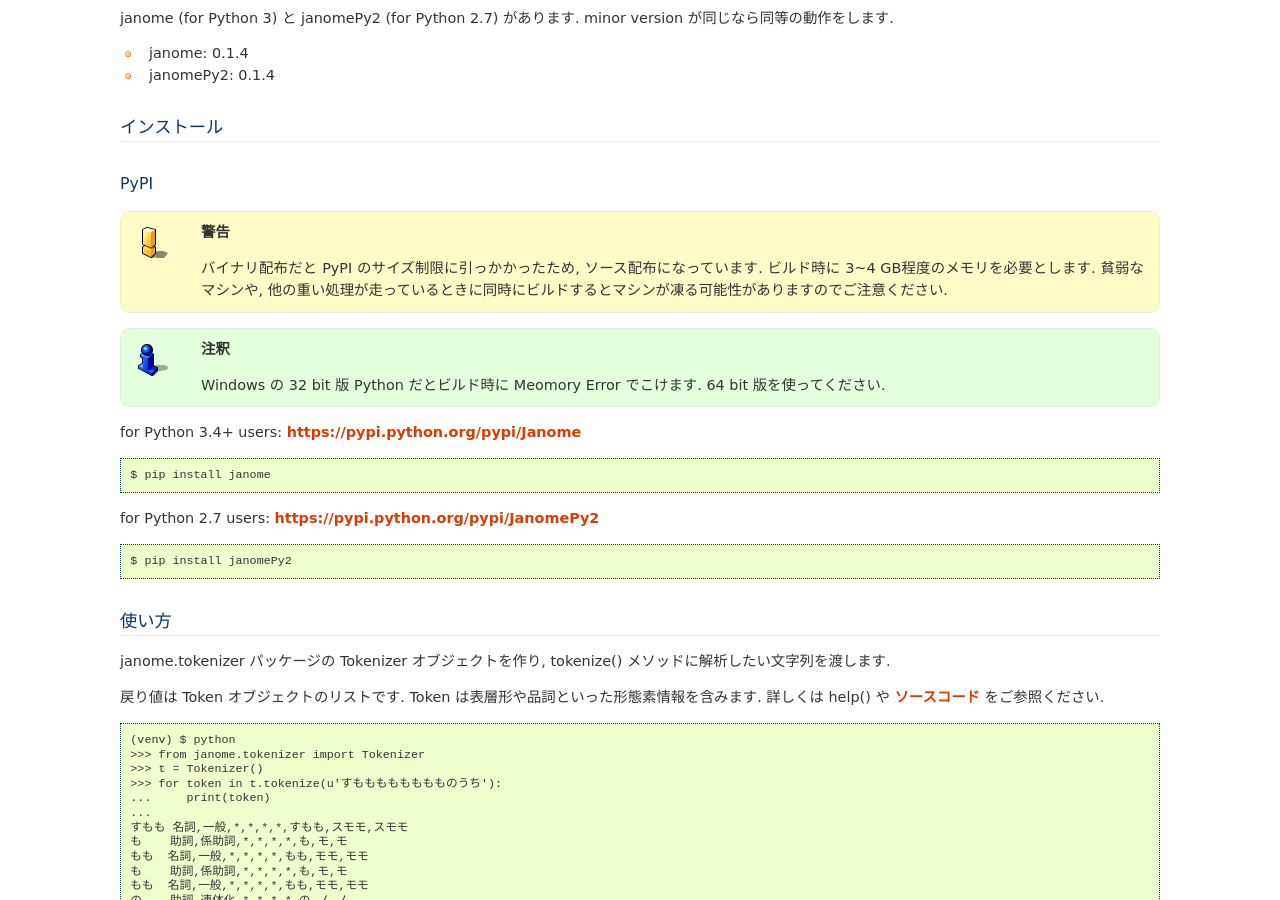
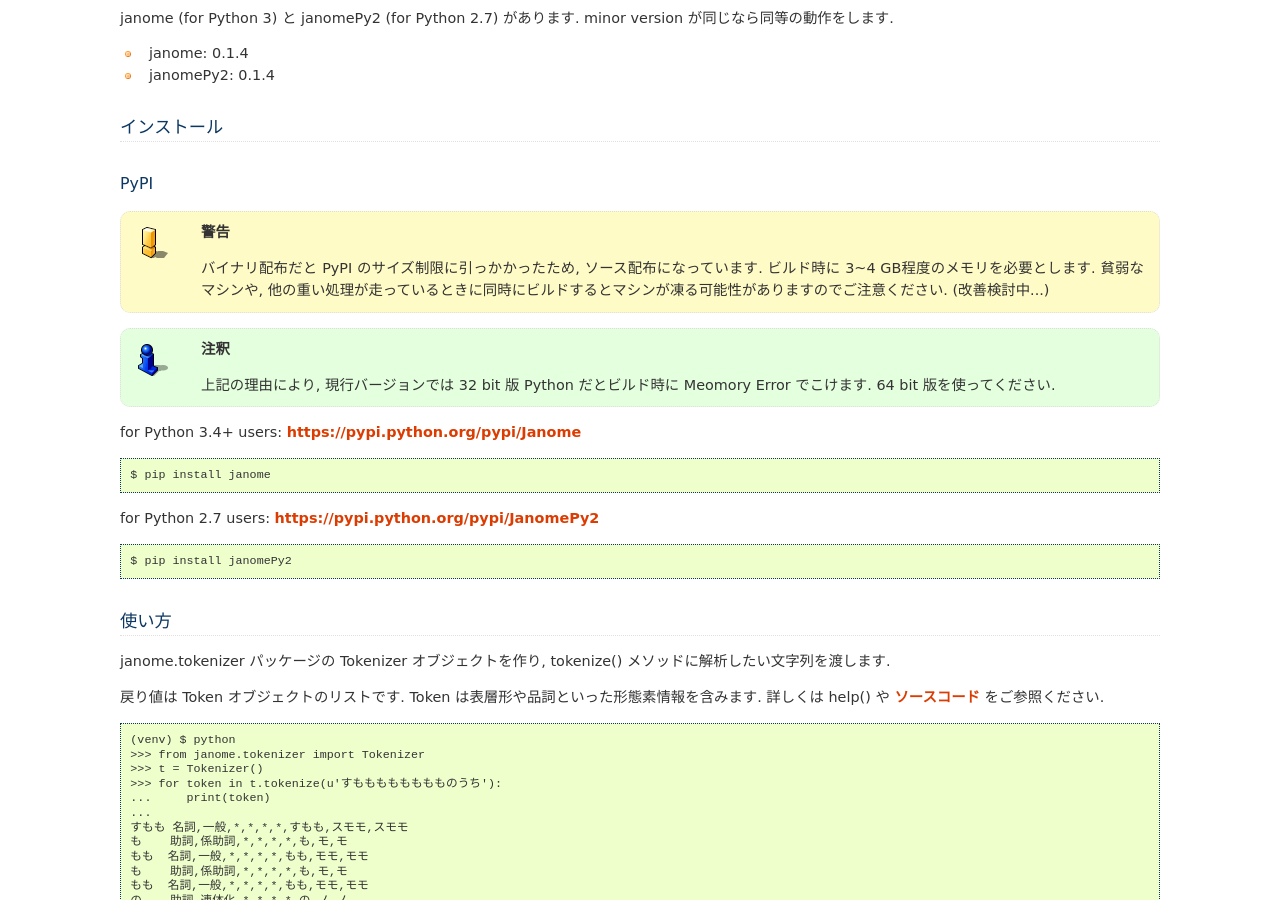
Before and after one commit to mocobeta/janome, a Sphinx documentation site: the page built from docs/index.rst, in a window 1280 px wide and 900 px high, scrolled down 613 px. Built offline with Sphinx 7.4.7, drawn with Linux system fonts in a browser that asks for light colours.

Commit message:
add notations.

```diff
--- a/docs/index.rst
+++ b/docs/index.rst
@@ -41,9 +41,9 @@
 PyPI
 ^^^^
 
-.. WARNING:: バイナリ配布だと PyPI のサイズ制限に引っかかったため, ソース配布になっています. ビルド時に 3~4 GB程度のメモリを必要とします. 貧弱なマシンや, 他の重い処理が走っているときに同時にビルドするとマシンが凍る可能性がありますのでご注意ください.
+.. WARNING:: バイナリ配布だと PyPI のサイズ制限に引っかかったため, ソース配布になっています. ビルド時に 3~4 GB程度のメモリを必要とします. 貧弱なマシンや, 他の重い処理が走っているときに同時にビルドするとマシンが凍る可能性がありますのでご注意ください. (改善検討中...)
 
-.. NOTE:: Windows の 32 bit 版 Python だとビルド時に Meomory Error でこけます. 64 bit 版を使ってください.
+.. NOTE:: 上記の理由により, 現行バージョンでは 32 bit 版 Python だとビルド時に Meomory Error でこけます. 64 bit 版を使ってください.
 
 for Python 3.4+ users: `https://pypi.python.org/pypi/Janome <https://pypi.python.org/pypi/Janome>`_
 
```
